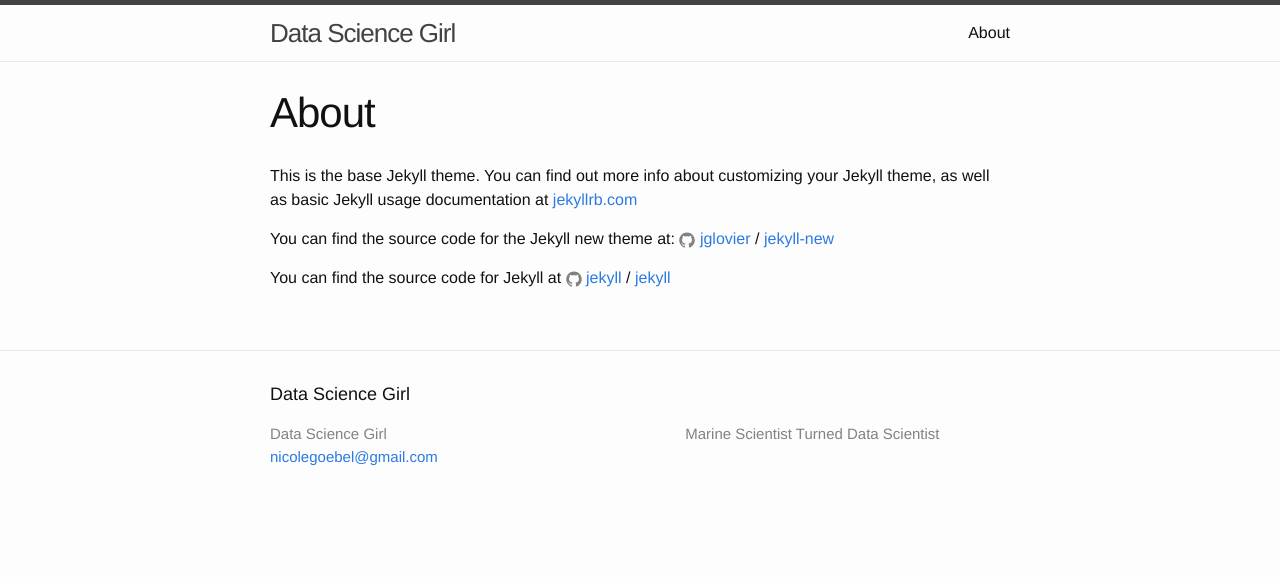
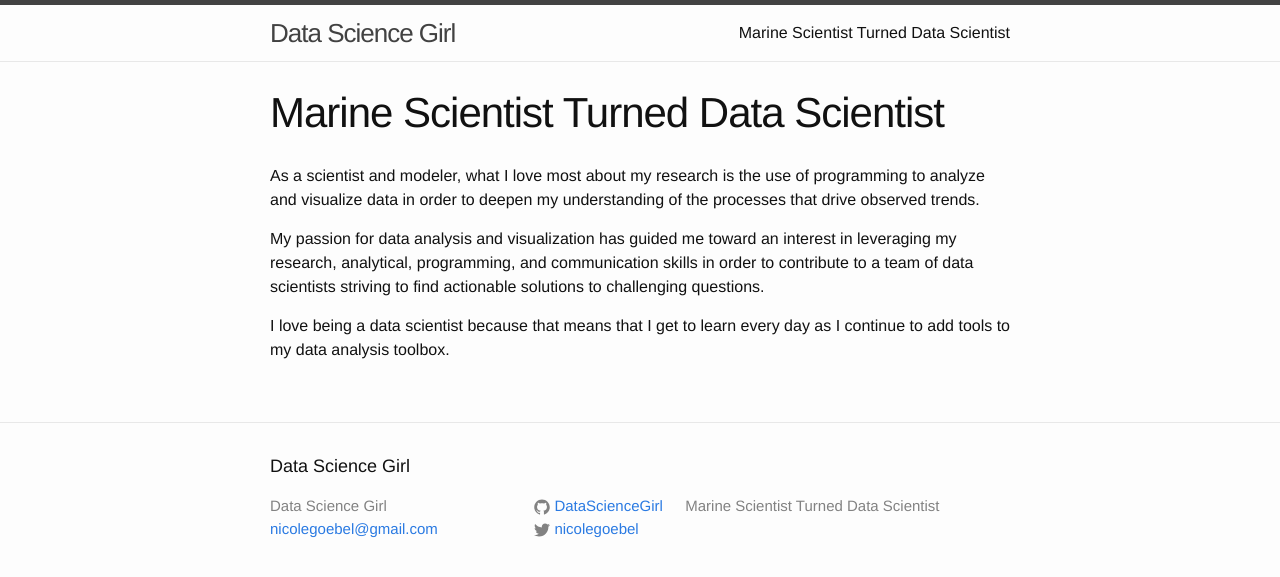
Before and after one commit to DataScienceGirl/blog, a Jekyll site: the page built from about.md, in a window 1280 px wide. Shown: the top 577 px of the page. Built offline with Jekyll 4.4.1, drawn with Linux system fonts in a browser that asks for light colours.

Commit message:
changes to jekyll

```diff
--- a/_config.yml
+++ b/_config.yml
@@ -11,8 +11,20 @@ email: nicolegoebel@gmail.com
 description: Marine Scientist Turned Data Scientist # this means to ignore newlines until "baseurl:"
 baseurl: "" # the subpath of your site, e.g. /blog
 url: "http://github.com/DataScienceGirl/" # the base hostname & protocol for your site
-twitter_username:
-github_username:
+twitter_username: nicolegoebel
+github_username: DataScienceGirl
+
 
 # Build settings
 markdown: kramdown
+#markdown: redcarpet
+#highlighter: pygments
+permalink: /:title/
+
+exclude:
+    - Gemfile
+    - Gemfile.lock
+    - LICENSE
+    - README.md
+    - CNAME
+    - _posts/template.markdown
--- a/_posts/2015-10-29-welcome-to-jekyll.markdown
+++ b/_posts/template.markdown
@@ -1,6 +1,6 @@
 ---
 layout: post
-title:  "Welcome to Jekyll!"
+title:  "Welcome to My New Data Science Blog using GitHub and Jekyll!"
 date:   2015-10-29 21:04:34 -0700
 categories: jekyll update
 ---
--- a/about.md
+++ b/about.md
@@ -1,15 +1,11 @@
 ---
 layout: page
-title: About
+title: Marine Scientist Turned Data Scientist
 permalink: /about/
 ---
 
-This is the base Jekyll theme. You can find out more info about customizing your Jekyll theme, as well as basic Jekyll usage documentation at [jekyllrb.com](http://jekyllrb.com/)
+As a scientist and modeler, what I love most about my research is the use of programming to analyze and visualize data in order to deepen my understanding of the processes that drive observed trends.
 
-You can find the source code for the Jekyll new theme at:
-{% include icon-github.html username="jglovier" %} /
-[jekyll-new](https://github.com/jglovier/jekyll-new)
+My passion for data analysis and visualization has guided me toward an interest in leveraging my research, analytical, programming, and communication skills in order to contribute to a team of data scientists striving to find actionable solutions to challenging questions.
 
-You can find the source code for Jekyll at
-{% include icon-github.html username="jekyll" %} /
-[jekyll](https://github.com/jekyll/jekyll)
+I love being a data scientist because that means that I get to learn every day as I continue to add tools to my data analysis toolbox.
```
Also changed, not shown: _posts/2015-10-29-welcome-to-my-new-ds-blog.markdown (added, +7 -0 lines), 3 other files.
